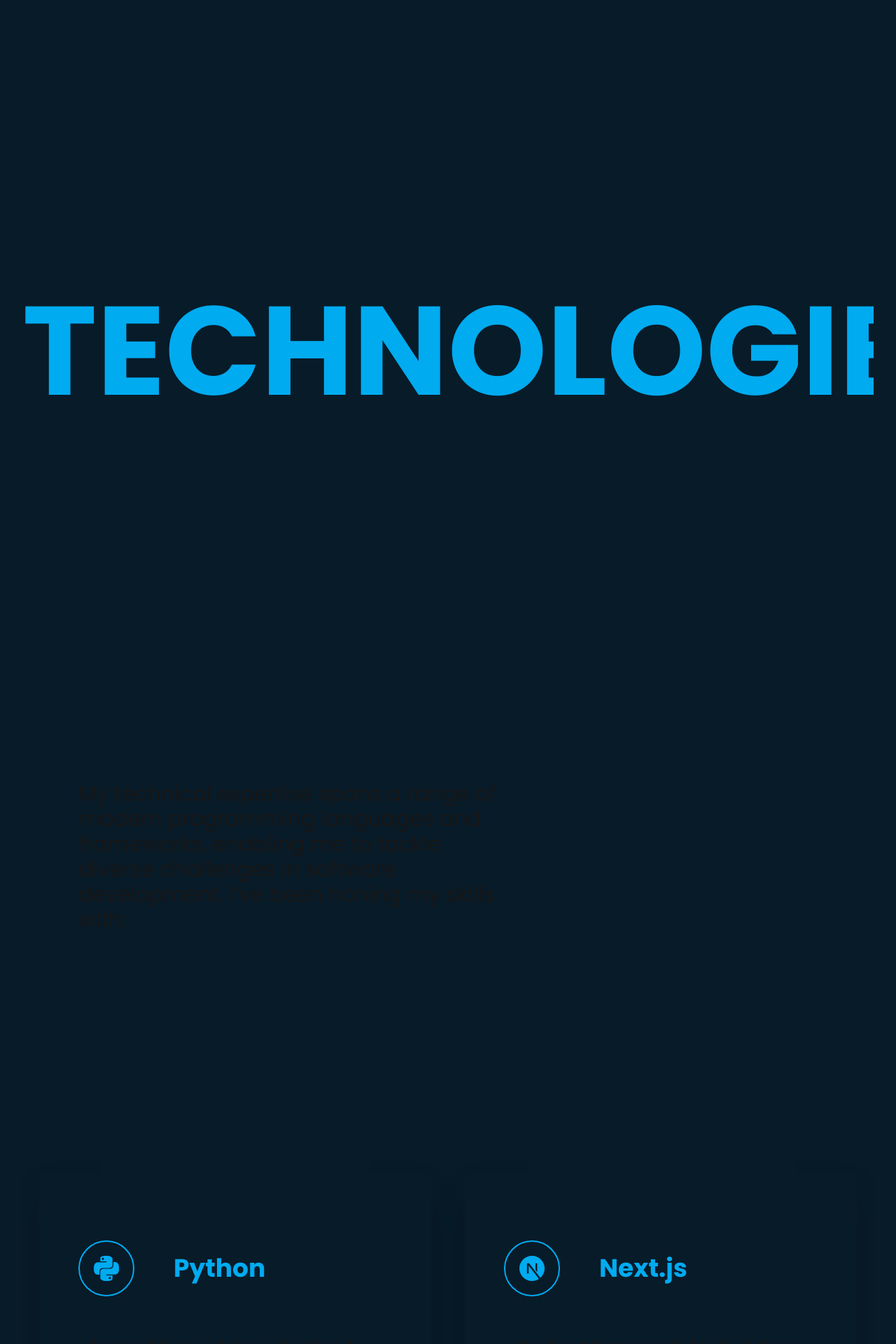
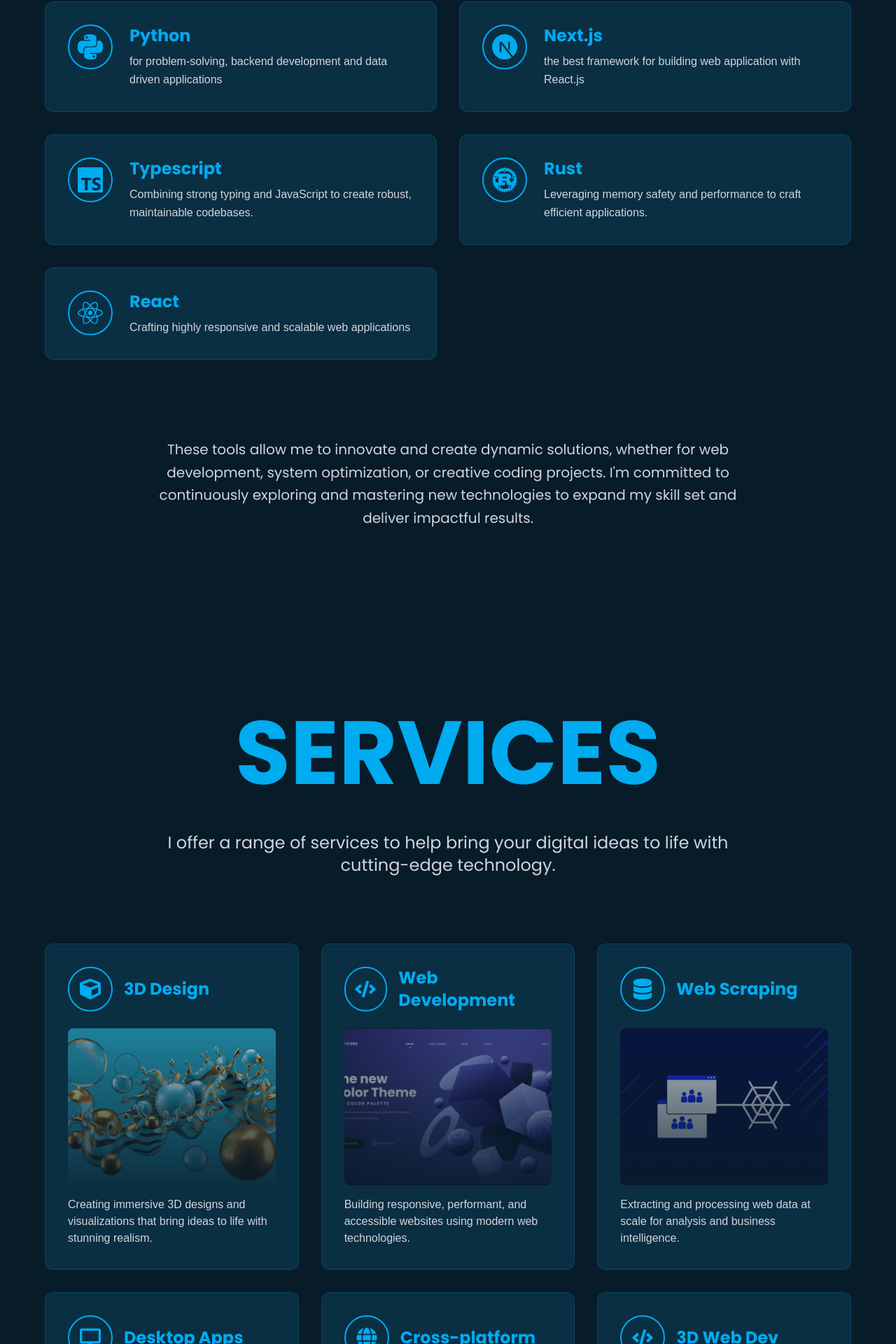
Before and after one commit to John-hack321/okello_repository_portfolio, a Next.js app: page /about in a window 1280 px wide. Shown: the part 2770-4690 px from the top of the page at 70% size. Built offline with nearby package versions, Linux system fonts and the light colour scheme.

Commit message:
the latest stable version

```diff
--- a/app/components/services.tsx
+++ b/app/components/services.tsx
@@ -1,85 +1,99 @@
 "use client";
 import React from "react";
 import { poppins } from "./home";
-import { FaCube } from "react-icons/fa";
-import { FaCode } from "react-icons/fa";
-import { FaDatabase } from "react-icons/fa";
-import { FaDesktop } from "react-icons/fa";
-import { FaMobileAlt } from "react-icons/fa";
-import { FaGlobe } from "react-icons/fa";
+import { FaCube, FaCode, FaDatabase, FaDesktop, FaMobileAlt, FaGlobe } from "react-icons/fa";
+import Image from 'next/image';
 
 function Services() {
   const servicesIcons = [
     {
-      icon: <FaCube />,
+      icon: <FaCube className="text-2xl sm:text-3xl" />,
       name: "3D Design",
       text: "/web_images/3d design.png",
+      description: "Creating immersive 3D designs and visualizations that bring ideas to life with stunning realism."
     },
     {
-      icon: <FaCode />,
+      icon: <FaCode className="text-2xl sm:text-3xl" />,
       name: "Web Development",
       text: "/web_images/3dweb.png",
+      description: "Building responsive, performant, and accessible websites using modern web technologies."
     },
     {
-      icon: <FaDatabase />,
+      icon: <FaDatabase className="text-2xl sm:text-3xl" />,
       name: "Web Scraping",
       text: "/web_images/scraping.png",
+      description: "Extracting and processing web data at scale for analysis and business intelligence."
     },
     {
-      icon: <FaMobileAlt />,
-      name: "Desktop Applications",
+      icon: <FaDesktop className="text-2xl sm:text-3xl" />,
+      name: "Desktop Apps",
       text: "/web_images/desktop.png",
+      description: "Developing cross-platform desktop applications with Electron and other modern frameworks."
     },
     {
-      icon: <FaGlobe />,
-      name: "Crossplartform Applications",
+      icon: <FaGlobe className="text-2xl sm:text-3xl" />,
+      name: "Cross-platform",
       text: "/web_images/crosplartform.png",
+      description: "Creating applications that work seamlessly across multiple platforms and devices."
     },
     {
-      icon: <FaDesktop />,
-      name: "3D Website Development",
+      icon: <FaCode className="text-2xl sm:text-3xl" />,
+      name: "3D Web Dev",
       text: "/web_images/web.png",
+      description: "Building interactive 3D web experiences using Three.js and WebGL technologies."
     },
   ];
 
   return (
-    <div id="services_part" className="min-h-[800px] mb-300">
-      <div className=" mt-100">
-        <h1
-          className={` ml-12 font-extrabold text-[300px] ${poppins.className} text-[#00abf0] scroll-m-10`}
-        >
-          SERVICES
-        </h1>
-      </div>
-      <div className="mt-60 flex flex-wrap ">
-        {servicesIcons.map((service, index) => (
-          <div className="w-full lg:w-1/2 md:w-1/2 p-4" key={index}>
-            <div className="rounded-lg  p-10 shadow-2px">
-              <div className=" hover:shadow-[#00abf0] group relative cursor-pointer   duration-500 ease-in-out transition-transform  hover:translate-y-3 shadow-2xl rounded-lg  flex flex-col">
-                <div className="flex group-hover:ml-8 duration-1200 group-hover:mt-6 rounded-lg items-center">
-                  <div className="z-10 group-hover:text-[#081b29] group relative text-[#00abf0] transform-colors ease-in-out overflow-hidden duration-500 h-20 w-20 rounded-full items-center border-2 flex justify-center p-2 border-[#00abf0] text-2xl">
+    <section id="services" className="relative py-16 sm:py-24 lg:py-32 bg-[#081b29]/90">
+      <div className="container mx-auto px-4 sm:px-6 lg:px-8">
+        {/* Title Section */}
+        <div className="text-center mb-16 sm:mb-24">
+          <h2 className={`${poppins.className} text-5xl sm:text-7xl md:text-8xl lg:text-9xl font-extrabold text-[#00abf0] mb-8 sm:mb-12 transition-transform duration-500 hover:translate-y-4`}>
+            SERVICES
+          </h2>
+          <p className={`${poppins.className} text-lg sm:text-xl md:text-2xl text-gray-300 max-w-4xl mx-auto`}>
+            I offer a range of services to help bring your digital ideas to life with cutting-edge technology.
+          </p>
+        </div>
+
+        {/* Services Grid */}
+        <div className="grid grid-cols-1 md:grid-cols-2 lg:grid-cols-3 gap-6 lg:gap-8">
+          {servicesIcons.map((service, index) => (
+            <div
+              key={index}
+              className="group relative bg-[#0a2e42] bg-opacity-50 backdrop-blur-sm rounded-xl overflow-hidden border border-[#00abf0]/20 hover:border-[#00abf0]/50 transition-all duration-300 hover:-translate-y-1 hover:shadow-xl hover:shadow-[#00abf0]/10"
+            >
+              <div className="p-6 sm:p-8">
+                <div className="flex items-center space-x-4 mb-6">
+                  <div className="h-14 w-14 sm:h-16 sm:w-16 rounded-full border-2 border-[#00abf0] flex items-center justify-center text-[#00abf0] group-hover:bg-[#00abf0] group-hover:text-[#081b29] transition-colors duration-300">
                     {service.icon}
-                    <div className="absolute top-0 left-0 h-full w-0 -z-10 bg-[#00abf0] group-hover:w-full transition-all duration-500 ease-in-out"></div>
                   </div>
-                  <h3
-                    className={`${poppins.className} text-[#00abf0] text-4xl ml-8 font-bold`}
-                  >
+                  <h3 className={`${poppins.className} text-xl sm:text-2xl font-bold text-[#00abf0]`}>
                     {service.name}
                   </h3>
                 </div>
-                <div className=" rounded-lg p-10">
-                  <img
-                    className="rounded-lg shadow-2xl h-100 opacity-50 "
+
+                <div className="relative h-48 sm:h-56 w-full rounded-lg overflow-hidden mb-4">
+                  <Image
                     src={service.text}
-                    alt=""
+                    alt={service.name}
+                    fill
+                    className="object-cover opacity-70 group-hover:opacity-100 transition-opacity duration-500"
+                    sizes="(max-width: 768px) 100vw, 50vw"
                   />
+                  <div className="absolute inset-0 bg-gradient-to-t from-[#081b29] to-transparent opacity-80 group-hover:opacity-60 transition-opacity duration-300"></div>
                 </div>
+
+                <p className="text-gray-300 text-sm sm:text-base mt-4">
+                  {service.description}
+                </p>
               </div>
             </div>
-          </div>
-        ))}
+          ))}
+        </div>
       </div>
-    </div>
+    </section>
   );
 }
 
--- a/app/components/technologies.tsx
+++ b/app/components/technologies.tsx
@@ -7,77 +7,73 @@ import { SiPython, SiNextdotjs, SiTypescript, SiRust } from "react-icons/si";
 function Technologies() {
   const tech_icons = [
     {
-      icon: <SiPython />,
+      icon: <SiPython className="text-3xl sm:text-4xl" />,
       name: "Python",
-      text: "for problem-solving , backend develpment and data driven applications",
+      text: "for problem-solving, backend development and data driven applications",
     },
     {
-      icon: <SiNextdotjs />,
+      icon: <SiNextdotjs className="text-3xl sm:text-4xl" />,
       name: "Next.js",
       text: "the best framework for building web application with React.js",
     },
     {
-      icon: <SiTypescript />,
+      icon: <SiTypescript className="text-3xl sm:text-4xl" />,
       name: "Typescript",
       text: "Combining strong typing and JavaScript to create robust, maintainable codebases.",
     },
     {
-      icon: <SiRust />,
+      icon: <SiRust className="text-3xl sm:text-4xl" />,
       name: "Rust",
       text: "Leveraging memory safety and performance to craft efficient applications.",
     },
     {
-      icon: <FaReact />,
+      icon: <FaReact className="text-3xl sm:text-4xl" />,
       name: "React",
-      text: "crafting higly responsive and scallable web applications ",
+      text: "Crafting highly responsive and scalable web applications",
     },
   ];
+
   return (
-    <div className="min-h-[2000px] bg-transparent relative overflow-hidden">
-      {/* Glow in the Background */}
-      <div className="sticky top-0 flex justify-center items-center -z-5">
-        <div className="bg-[#00abf0] opacity-70 rounded-full h-[600px] w-[600px] blur-[200px] shadow-[0_0_200px_100px_#00abf0] transition-all duration-700"></div>
+    <section id="technologies" className="relative py-16 sm:py-24 lg:py-32">
+      {/* Glow Effect */}
+      <div className="absolute inset-0 -z-10 flex items-center justify-center pointer-events-none">
+        <div className="bg-[#00abf0] opacity-20 rounded-full h-[300px] w-[300px] sm:h-[500px] sm:w-[500px] blur-[100px] sm:blur-[150px] transition-all duration-700"></div>
       </div>
 
+      <div className="container mx-auto px-4 sm:px-6 lg:px-8">
         {/* Title Section */}
-      <div className="mt-80">
-        <h1
-          className={`${poppins.className}  hover:translate-y-[100px] transition-transform duration-500 ease-in-out text-[#00abf0] text-[180px] text-center font-extrabold`}
-        >
+        <div className="text-center mb-16 sm:mb-24">
+          <h2 className={`${poppins.className} text-5xl sm:text-7xl md:text-8xl lg:text-9xl font-extrabold text-[#00abf0] mb-8 sm:mb-12 transition-transform duration-500 hover:translate-y-4`}>
             TECHNOLOGIES
-        </h1>
+          </h2>
+
+          <div className="max-w-3xl mx-auto">
+            <p className={`${poppins.className} text-lg sm:text-xl md:text-2xl text-gray-300 leading-relaxed`}>
+              My technical expertise spans a range of modern programming languages
+              and frameworks, enabling me to tackle diverse challenges in software
+              development. I've been honing my skills with:
+            </p>
+          </div>
         </div>
 
-      {/* Description Section */}
-      <div>
-        <h3
-          className={`${poppins.className} text-3xl mt-120 w-full lg:w-1/2 md:w-1/2 ml-20`}
+        {/* Technology Grid */}
+        <div className="grid grid-cols-1 md:grid-cols-2 gap-6 lg:gap-8 max-w-6xl mx-auto">
+          {tech_icons.map((tech, index) => (
+            <div
+              key={index}
+              className="group relative bg-[#0a2e42] bg-opacity-50 backdrop-blur-sm rounded-xl p-6 sm:p-8 hover:shadow-xl hover:shadow-[#00abf0]/20 transition-all duration-300 hover:-translate-y-1 border border-[#00abf0]/20"
             >
-          My technical expertise spans a range of modern programming languages
-          and frameworks, enabling me to tackle diverse challenges in software
-          development. I’ve been honing my skills with:
-        </h3>
+              <div className="flex items-start space-x-4 sm:space-x-6">
+                <div className="flex-shrink-0">
+                  <div className="h-14 w-14 sm:h-16 sm:w-16 rounded-full border-2 border-[#00abf0] flex items-center justify-center text-[#00abf0] group-hover:bg-[#00abf0] group-hover:text-[#081b29] transition-colors duration-300">
+                    {tech.icon}
                   </div>
-
-      {/* Technology Icons Section */}
-      <div className="mt-80 flex flex-wrap">
-        {tech_icons.map((tech, index) => (
-          <div className="w-full lg:w-1/2 md:w-1/2 p-6" key={index}>
-            <div className="shadow-2xl group relative hover:shadow-[#00abf0] rounded-lg p-14 hover:translate-y-[5px] hover:shadow-lg transition-transform duration-500 ease-in-out">
-              <div className="flex items-center mt-10 mb-10">
-                {/* Icon with Hover Effect */}
-                <div className="z-10 group relative cursor-pointer overflow-hidden group-hover:text-[#081b29] transition-colors duration-500 h-20 w-20 p-2 text-4xl flex text-[#00abf0] border-[#00abf0] border-2 rounded-full items-center justify-center">
-                  {tech.icon}
-                  <div className="absolute top-0 left-0 h-full w-0 -z-10 bg-[#00abf0] group-hover:w-full transition-all duration-500 ease-in-out"></div>
                 </div>
-                <h3
-                  className={`${poppins.className} ml-14 text-[#00abf0] text-4xl font-extrabold`}
-                >
+                <div className="flex-1">
+                  <h3 className={`${poppins.className} text-xl sm:text-2xl font-bold text-[#00abf0] mb-2`}>
                     {tech.name}
                   </h3>
-              </div>
-              <div className="p-4 mt-10 mb-10">
-                <p className={`font-extrabold tracking-wider text-2xl`}>
+                  <p className="text-gray-300 text-sm sm:text-base leading-relaxed">
                     {tech.text}
                   </p>
                 </div>
@@ -87,17 +83,16 @@ function Technologies() {
         </div>
 
         {/* Closing Section */}
-      <div className="flex justify-end">
-        <h3
-          className={`${poppins.className} mr-40 mb-80 bg-transparent text-3xl mt-60 w-full lg:w-1/2 md:w-1/2 ml-20`}
-        >
+        <div className="mt-20 sm:mt-28 max-w-4xl mx-auto">
+          <p className={`${poppins.className} text-center text-lg sm:text-xl text-gray-300 leading-relaxed`}>
             These tools allow me to innovate and create dynamic solutions, whether
             for web development, system optimization, or creative coding projects.
-          I’m committed to continuously exploring and mastering new technologies
+            I'm committed to continuously exploring and mastering new technologies
             to expand my skill set and deliver impactful results.
-        </h3>
+          </p>
         </div>
       </div>
+    </section>
   );
 }
 
```
Lines whose indentation alone changed are shown as unchanged.
